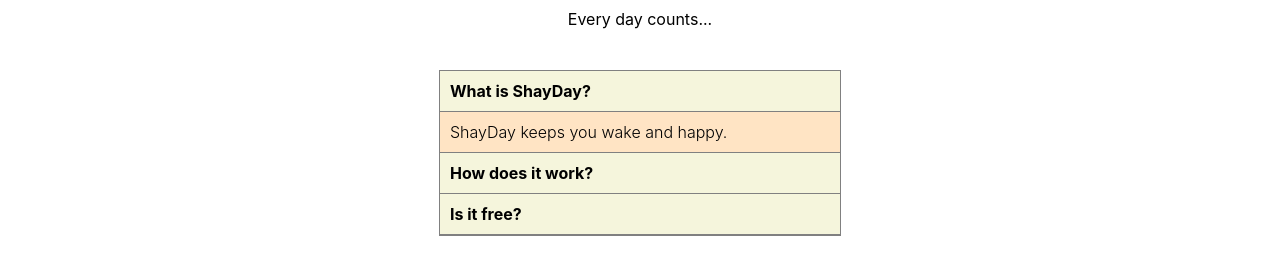
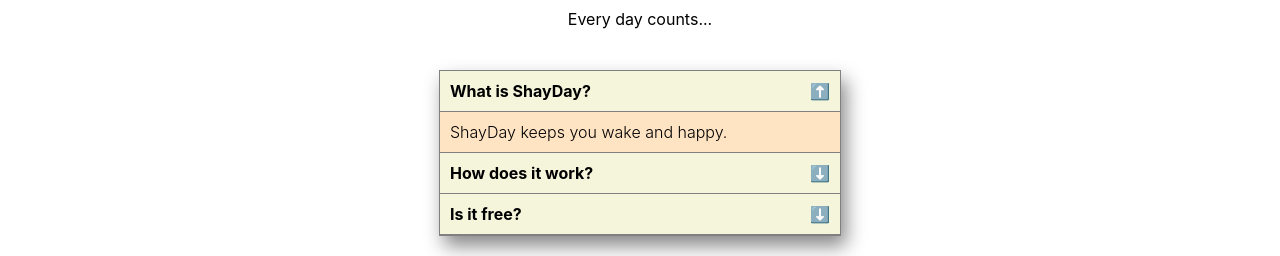
Before and after one commit to JayeshTiwari03/April-Practice, a React (Create React App) app in the folder shayday-app/: page / in a window 1280 px wide. Shown: the part 233-489 px from the top of the page. Built offline with nearby package versions, Linux system fonts and the light colour scheme; no server answers.

Commit message:
Improve accordion

```diff
--- a/shayday-app/src/components/Accordion/Accordion.css
+++ b/shayday-app/src/components/Accordion/Accordion.css
@@ -6,12 +6,20 @@
   text-align: left;
   margin: auto;
   margin-top: 5px;
+  box-shadow: 5px 10px 18px #888888;
 }
 
 .accordion-title {
-  padding: 10px 0 10px 10px;
+  padding: 10px 10px 10px 10px;
   border-bottom: 1px solid grey;
   font-weight: 700;
+  cursor: pointer;
+  display: flex;
+  justify-content: space-between;
+}
+
+.accordion-title:hover {
+  opacity: 0.7;
 }
 
 .accordion-body {
@@ -19,4 +27,6 @@
   padding: 10px 0 10px 10px;
   border-bottom: 1px solid grey;
   font-weight: 300;
+  transition: all 0.3s ease-in-out;
+  max-height: 150px;
 }
--- a/shayday-app/src/components/Accordion/AccordionItem.js
+++ b/shayday-app/src/components/Accordion/AccordionItem.js
@@ -3,12 +3,13 @@
 
 const AccordionItem = ({ key, title, body, isOpen, setIsOpen }) => {
   return (
-    <div className='accordion' key={key}>
+    <div className="accordion" key={key}>
       <div
         className="accordion-title"
         onClick={() => setIsOpen((isOpen) => !isOpen)}
       >
         <span>{title}</span>
+        {isOpen ? <span>⬆️</span> : <span>⬇️</span>}
       </div>
       {isOpen && <div className="accordion-body">{body}</div>}
     </div>
```
Also changed, not shown: 1 other file (tests, documents, lock files or other folders).
